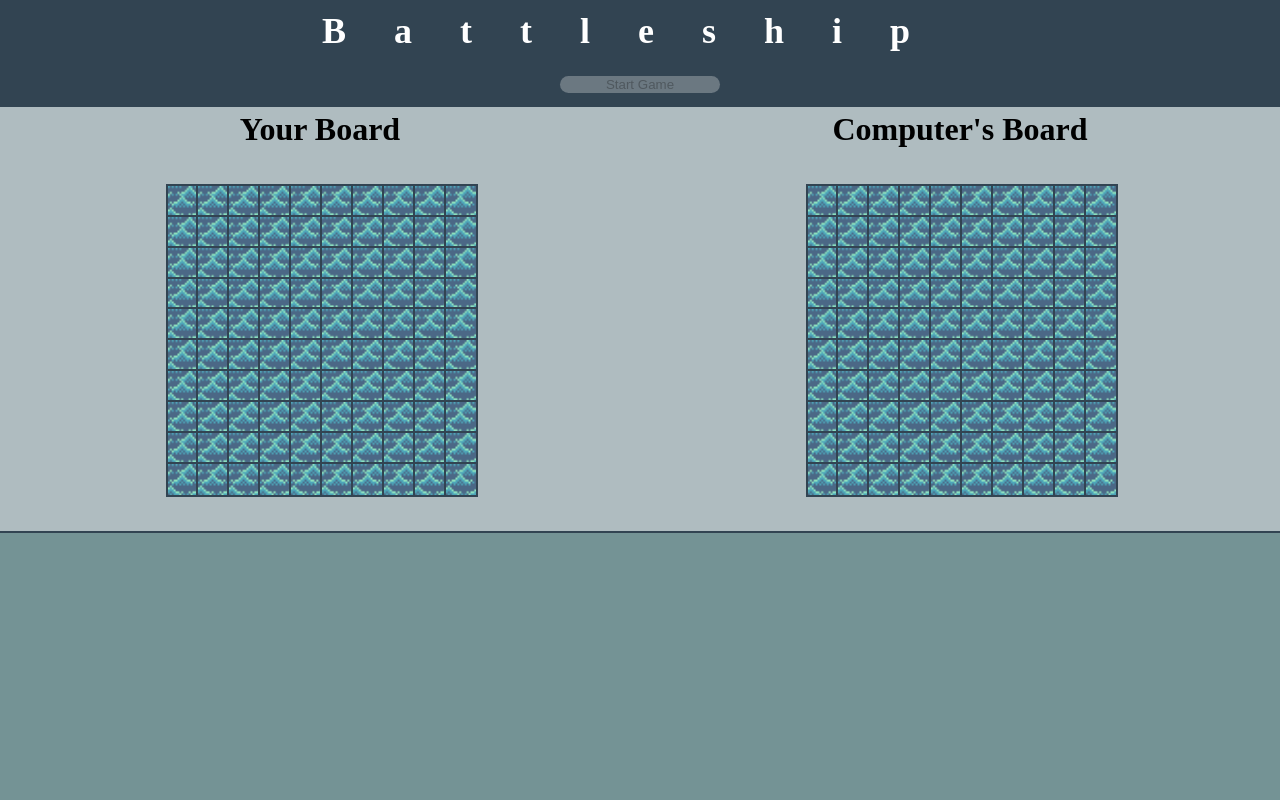
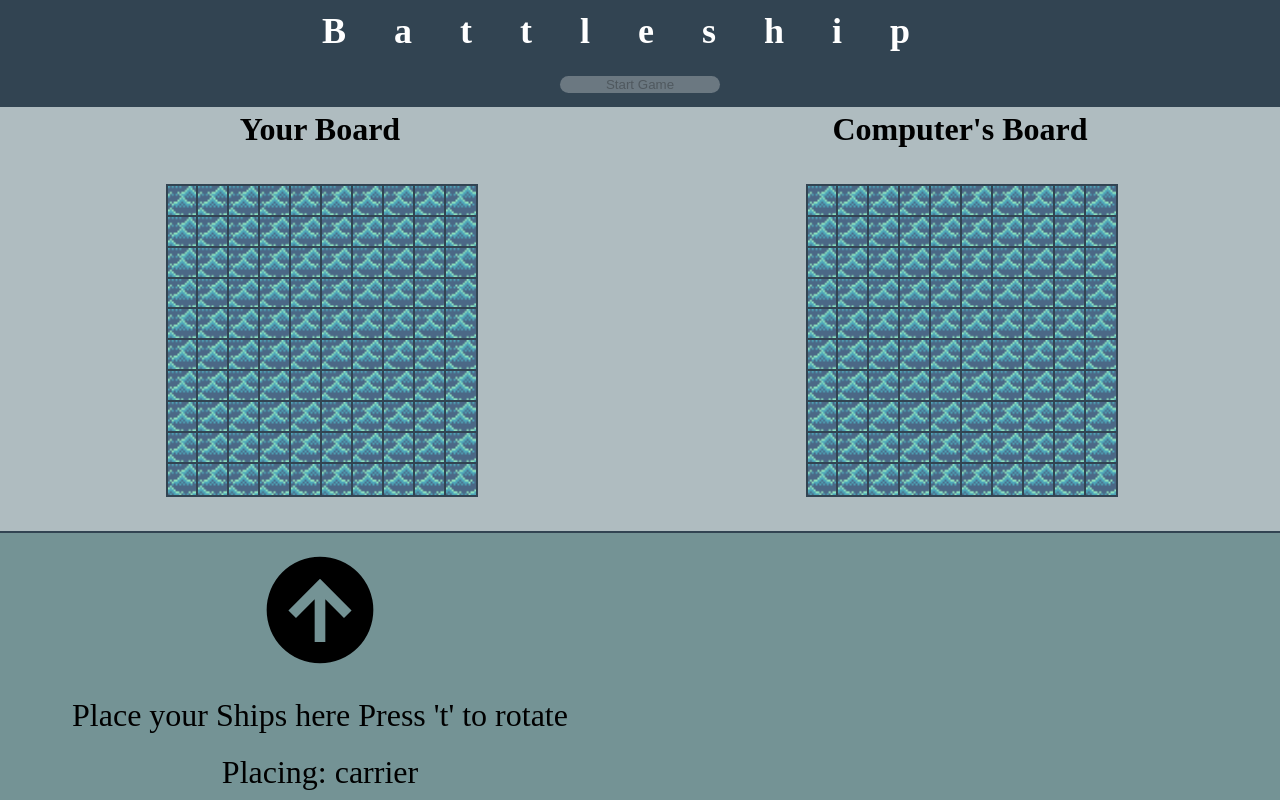
Before and after one commit to chri-ss/battleship, a website built with webpack: page dist/index.html in a window 1280 px wide. Both pictures are taken after a click on the button "Start Game". Built offline with nearby package versions, Linux system fonts and the light colour scheme.

Commit message:
Add ship placement prompts

```diff
--- a/src/DOM.js
+++ b/src/DOM.js
@@ -1,4 +1,5 @@
 import tile from "./images/tile048.png";
+import upArrow from "./images/arrow-up-circle.svg";
 
 const content = document.getElementById("content");
 const boardArea = document.createElement("div");
@@ -33,12 +34,6 @@ const makeHeader = () => {
 const makeShipArea = () => {
   const shipArea = document.createElement("div");
   shipArea.classList.add("ship-area");
-  const shipAreaOne = document.createElement("div");
-  shipAreaOne.classList.add("ship-area-one");
-  const shipAreaTwo = document.createElement("div");
-  shipAreaTwo.classList.add("ship-area-two");
-  shipArea.appendChild(shipAreaOne);
-  shipArea.appendChild(shipAreaTwo);
   content.appendChild(shipArea);
 };
 
@@ -102,7 +97,6 @@ const clearModal = () => {
 };
 
 const colorHit = (gridTile, plyr, coords) => {
-  console.log(coords.slice(1));
   if (plyr.brd.board[coords[0]][coords.slice(1) - 1] === "x") {
     gridTile.style.background = "red";
   } else {
@@ -201,6 +195,29 @@ const removeResidualRed = () => {
   });
 };
 
+const makeShipPlacePrompt = (ship) => {
+  const shipArea = document.querySelector(".ship-area");
+  const wrapper = document.createElement("div");
+  wrapper.classList.add("wrapper");
+  const up = document.createElement("img");
+  up.src = upArrow;
+  const message = document.createElement("div");
+  message.textContent = "Place your Ships here\n Press 't' to rotate";
+  const placing = document.createElement("div");
+  placing.textContent = `Placing: ${ship}`;
+  wrapper.appendChild(up);
+  wrapper.appendChild(message);
+  wrapper.appendChild(placing);
+  shipArea.appendChild(wrapper);
+};
+
+const clearShipArea = () => {
+  const shipArea = document.querySelector(".ship-area");
+  while (shipArea.firstChild) {
+    shipArea.removeChild(shipArea.lastChild);
+  }
+};
+
 const makeUI = () => {
   makeHeader();
   makeBoardArea();
@@ -219,4 +236,6 @@ export {
   toggleShipShadow,
   orientation,
   removeResidualRed,
+  makeShipPlacePrompt,
+  clearShipArea,
 };
--- a/src/game.js
+++ b/src/game.js
@@ -10,6 +10,8 @@ import {
   toggleShipShadow,
   orientation,
   removeResidualRed,
+  makeShipPlacePrompt,
+  clearShipArea,
 } from "./DOM";
 import { ship } from "./ships";
 
@@ -17,11 +19,13 @@ const placeShipListener = (ships, plyr, otherPlyr) => {
   shipPlaceHover(ships, orientation);
   const boardArea = document.querySelector(".board-area");
   let counter = 0;
+  makeShipPlacePrompt(ships[counter].name);
   boardArea.addEventListener("click", (e) => {
     try {
       if (e.target.hasAttribute("falsedata-coords") && counter < 5) {
         let coords = e.target.getAttribute("falsedata-coords");
         coords = [coords[0], coords.slice(1)];
+
         plyr.brd.placeShip(
           ships[counter],
           orientation.current,
@@ -31,6 +35,8 @@ const placeShipListener = (ships, plyr, otherPlyr) => {
         ships[counter].placed = true;
         updateBoard(plyr);
         counter++;
+        clearShipArea();
+        makeShipPlacePrompt(ships[counter].name);
       }
       if (counter >= 5) {
         addAttackListener(plyr, otherPlyr);
@@ -78,8 +84,6 @@ function attackListener(e, p1, p2) {
     colorHit(e.target, p2, coordsToAttack);
     testForWinner(p2, p1);
     p2.computerAttack(p1);
-
-    console.log(p1, p2, coordsToAttack[0], coordsToAttack.slice(1));
     testForWinner(p1, p2);
   }
 }
@@ -96,10 +100,15 @@ const removeAttackListener = () => {
 
 const populateBoard = (plyr, otherPlyr) => {
   const carrier = ship(5);
+  carrier.name = "carrier";
   const battleship = ship(4);
+  battleship.name = "battleship";
   const cruiser = ship(3);
+  cruiser.name = "cruiser";
   const submarine = ship(3);
+  submarine.name = "submarine";
   const destroyer = ship(2);
+  destroyer.name = "destroyer";
   const ships = [carrier, battleship, cruiser, submarine, destroyer];
   if (plyr.name === "p1") {
     placeShipListener(ships, plyr, otherPlyr);
--- a/src/player.js
+++ b/src/player.js
@@ -80,8 +80,6 @@ const player = () => {
       );
     } catch {
       computerShipPlace(ship);
-    } finally {
-      console.log(brd);
     }
   };
 
@@ -90,6 +88,7 @@ const player = () => {
     setTurn,
     getComp,
     setComp,
+
     firedOnLocations,
     brd,
     attackBoard,
--- a/src/ships.js
+++ b/src/ships.js
@@ -1,3 +1,4 @@
+/* eslint-disable no-plusplus */
 const ship = (length) => {
   const hitArray = [];
   for (let i = 0; i < length; ++i) {
--- a/src/style.scss
+++ b/src/style.scss
@@ -32,7 +32,21 @@ body {
 }
 
 .ship-area {
+  display: grid;
+  grid-template-columns: 1fr 1fr;
   background-color: #749395;
+
+  img {
+    width: 20%;
+  }
+
+  .wrapper {
+    display: grid;
+    grid-column: 1/2;
+    justify-items: center;
+    align-items: center;
+    font-size: 32px;
+  }
 }
 
 .board-area {
```
Also changed, not shown: dist/aadb9e345ff69adcbf8f.svg (added), dist/bundle.js, src/images/arrow-top-left.svg (deleted), src/images/arrow-top-right.svg (deleted), src/images/arrow-up-circle.svg (added).
